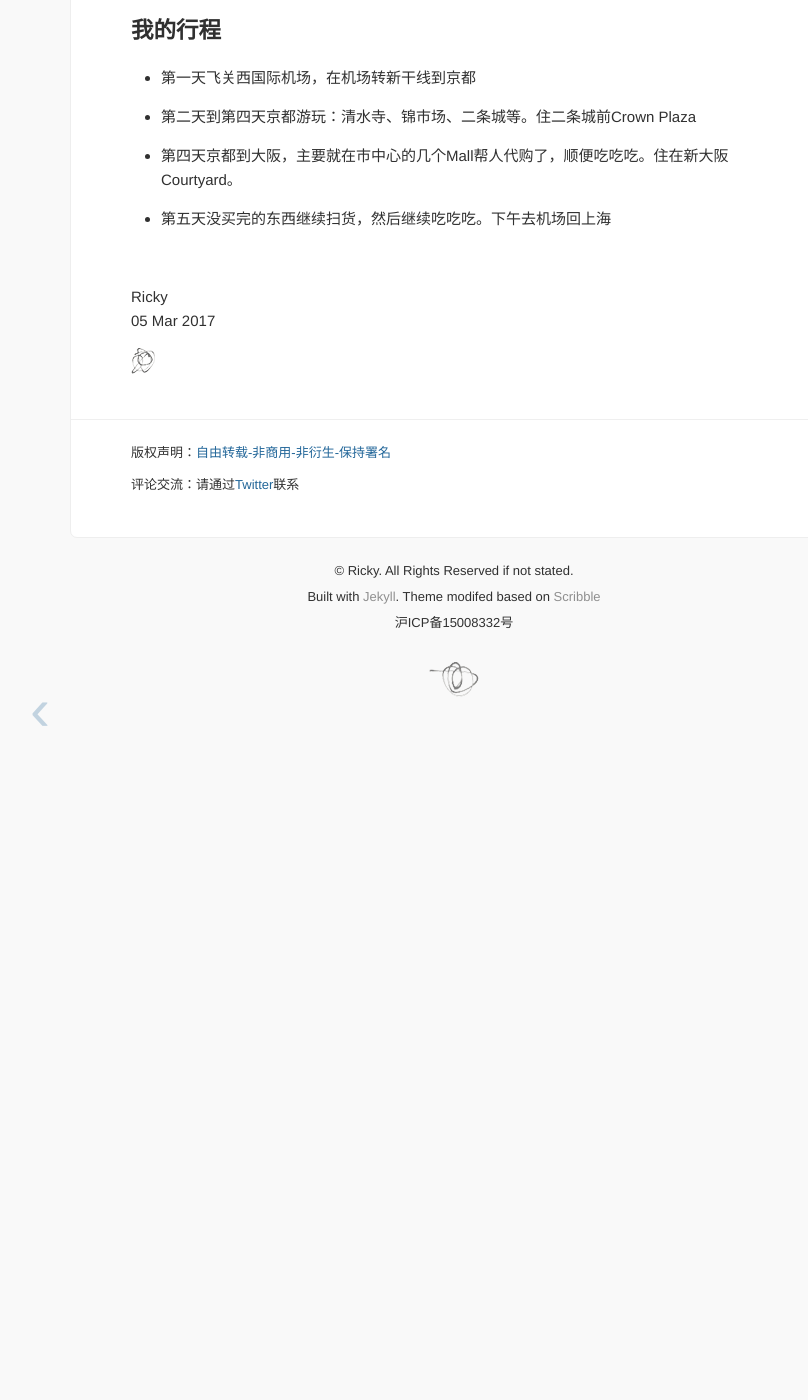
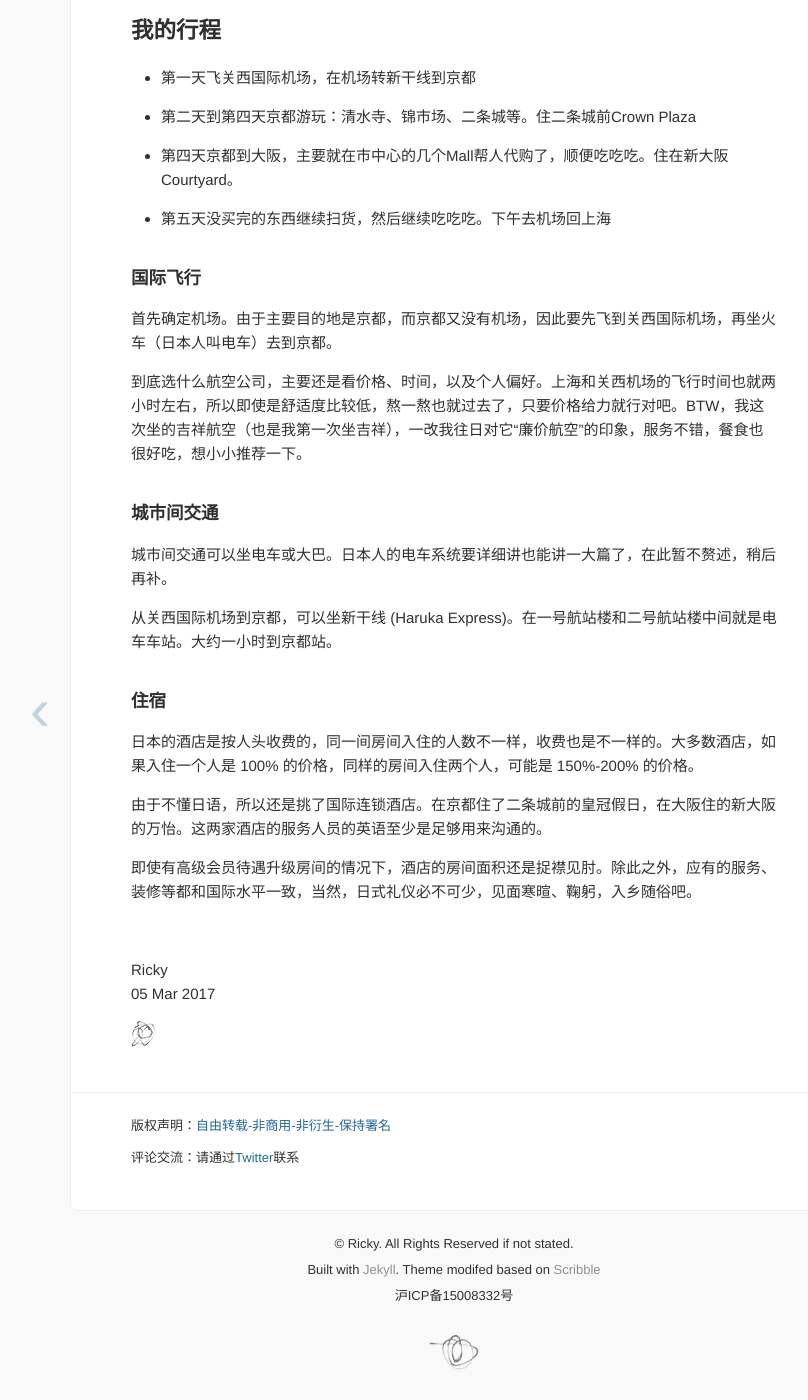
Before and after one commit to imrickysu/imrickysu.github.io, a Jekyll site: the page built from _posts/2017-03-05-kyoto-travel-log.md, in a window 1280 px wide and 1400 px high, scrolled down 957 px. Shown: the whole window, without its empty margins (186-994 px from the left). Built offline with Jekyll 4.4.1, drawn with Linux system fonts in a browser that asks for light colours; before the commit the page ends 1684 px from its top, so only the background shows below that.

Commit message:
增加交通和住宿信息

```diff
--- a/_posts/2017-03-05-kyoto-travel-log.md
+++ b/_posts/2017-03-05-kyoto-travel-log.md
@@ -33,3 +33,23 @@ tags:
 - 第二天到第四天京都游玩：清水寺、锦市场、二条城等。住二条城前Crown Plaza
 - 第四天京都到大阪，主要就在市中心的几个Mall帮人代购了，顺便吃吃吃。住在新大阪Courtyard。
 - 第五天没买完的东西继续扫货，然后继续吃吃吃。下午去机场回上海
+
+### 国际飞行
+
+首先确定机场。由于主要目的地是京都，而京都又没有机场，因此要先飞到关西国际机场，再坐火车（日本人叫电车）去到京都。
+
+到底选什么航空公司，主要还是看价格、时间，以及个人偏好。上海和关西机场的飞行时间也就两小时左右，所以即使是舒适度比较低，熬一熬也就过去了，只要价格给力就行对吧。BTW，我这次坐的吉祥航空（也是我第一次坐吉祥），一改我往日对它“廉价航空”的印象，服务不错，餐食也很好吃，想小小推荐一下。
+
+### 城市间交通
+
+城市间交通可以坐电车或大巴。日本人的电车系统要详细讲也能讲一大篇了，在此暂不赘述，稍后再补。
+
+从关西国际机场到京都，可以坐新干线 (Haruka Express)。在一号航站楼和二号航站楼中间就是电车车站。大约一小时到京都站。
+
+### 住宿
+
+日本的酒店是按人头收费的，同一间房间入住的人数不一样，收费也是不一样的。大多数酒店，如果入住一个人是 100% 的价格，同样的房间入住两个人，可能是 150%-200% 的价格。
+
+由于不懂日语，所以还是挑了国际连锁酒店。在京都住了二条城前的皇冠假日，在大阪住的新大阪的万怡。这两家酒店的服务人员的英语至少是足够用来沟通的。
+
+即使有高级会员待遇升级房间的情况下，酒店的房间面积还是捉襟见肘。除此之外，应有的服务、装修等都和国际水平一致，当然，日式礼仪必不可少，见面寒暄、鞠躬，入乡随俗吧。
```
